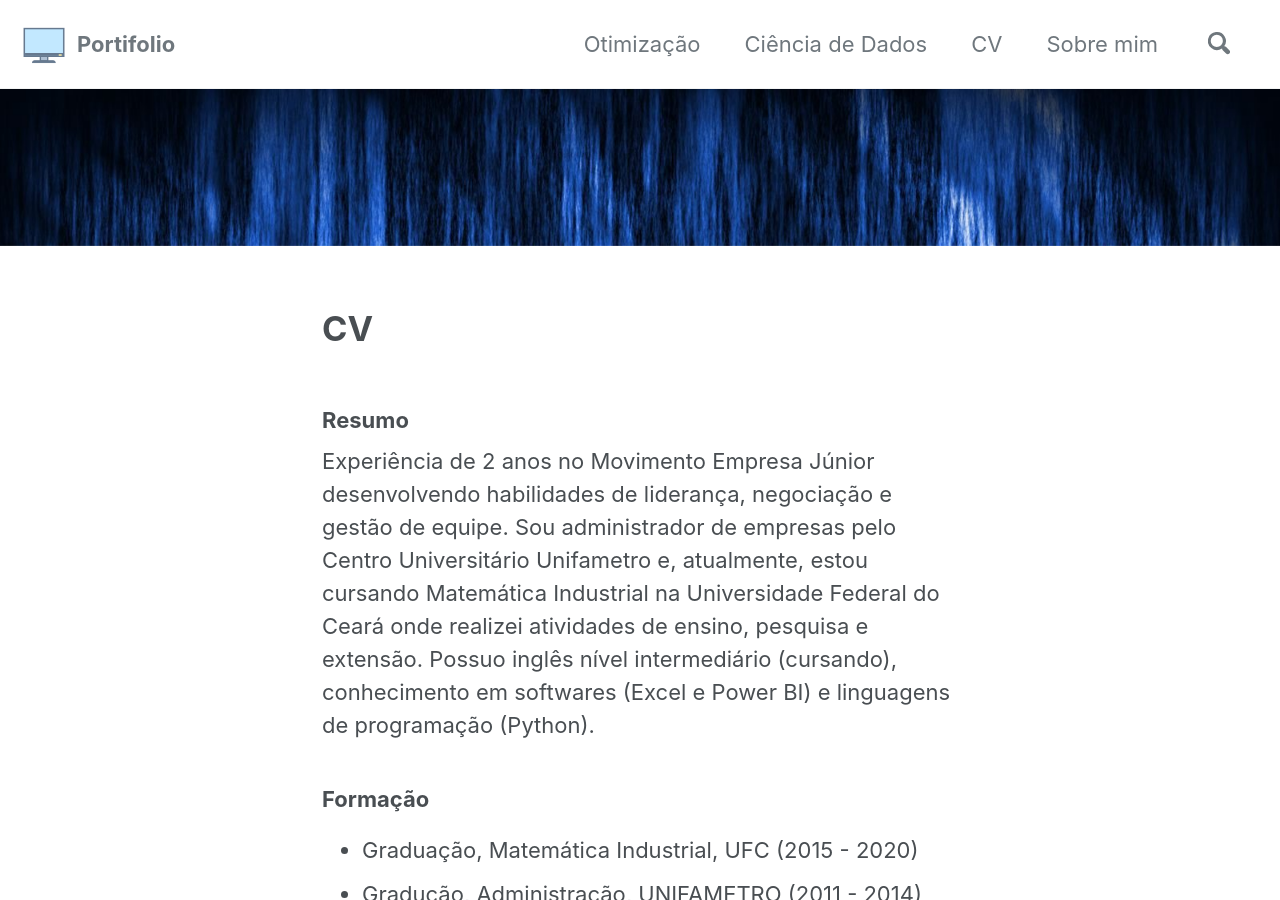
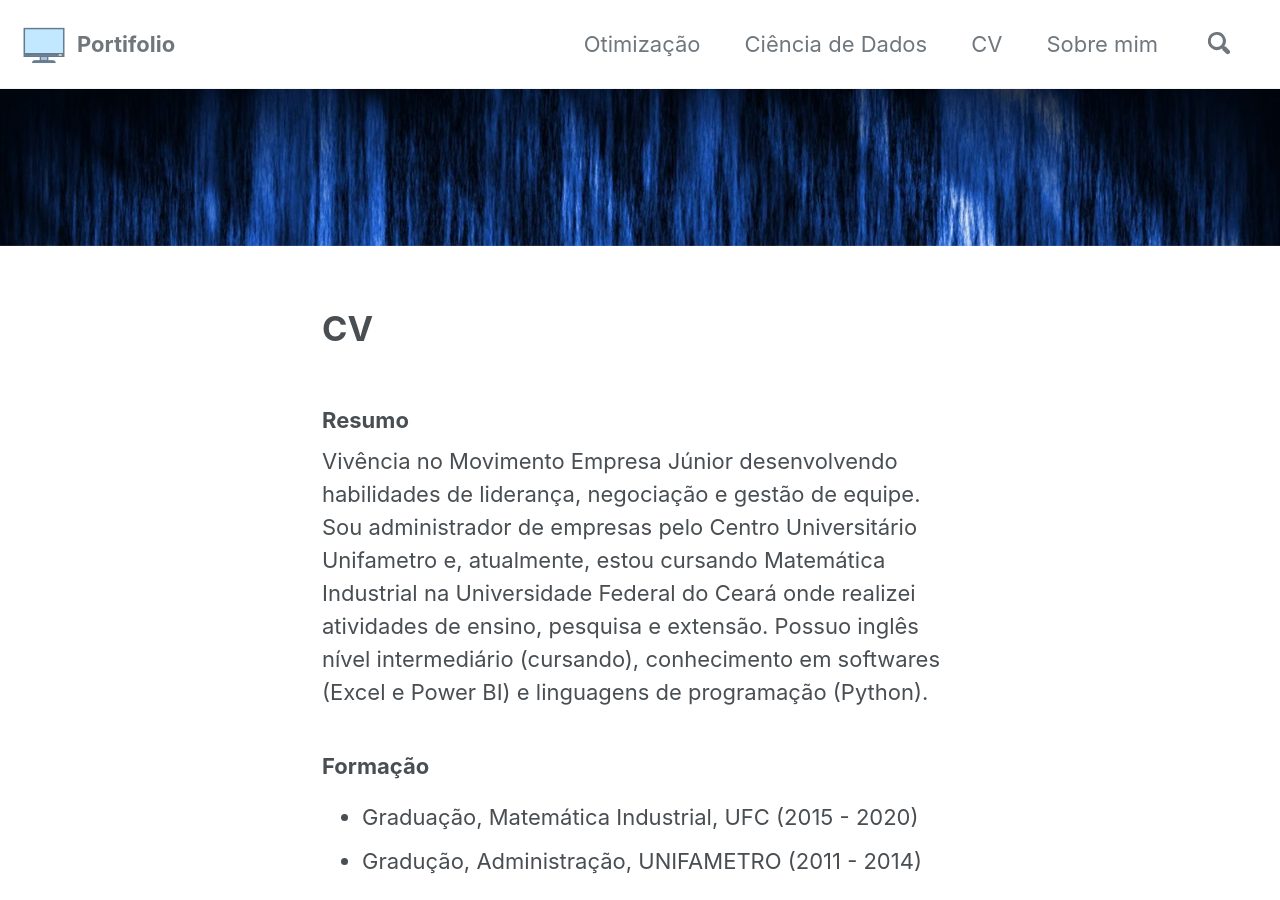
Before and after one commit to helano-pessoa/helano-pessoa.github.io, a Jekyll site: the page built from _pages/cv.md, in a window 1280 px wide and 900 px high. Built offline with Jekyll 4.4.1, drawn with Linux system fonts in a browser that asks for light colours; cached includes are drawn as plain includes; nearby versions of some CDN libraries.

Commit message:
Em breve

```diff
--- a/_pages/cv.md
+++ b/_pages/cv.md
@@ -8,7 +8,7 @@ header:
 
 ### Resumo
 
-Experiência de 2 anos no Movimento Empresa Júnior desenvolvendo habilidades de liderança, negociação e gestão de equipe. Sou  administrador de empresas pelo Centro Universitário Unifametro e, atualmente, estou cursando Matemática Industrial na Universidade Federal do Ceará onde realizei atividades de ensino, pesquisa e extensão. Possuo inglês nível intermediário (cursando), conhecimento em softwares (Excel e Power BI) e linguagens de programação (Python).
+Vivência no Movimento Empresa Júnior desenvolvendo habilidades de liderança, negociação e gestão de equipe. Sou  administrador de empresas pelo Centro Universitário Unifametro e, atualmente, estou cursando Matemática Industrial na Universidade Federal do Ceará onde realizei atividades de ensino, pesquisa e extensão. Possuo inglês nível intermediário (cursando), conhecimento em softwares (Excel e Power BI) e linguagens de programação (Python).
 
 ### Formação
 
```
Also changed, not shown: _pages/about.md (+1 -1 lines).
